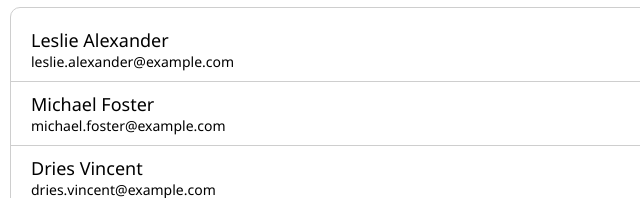
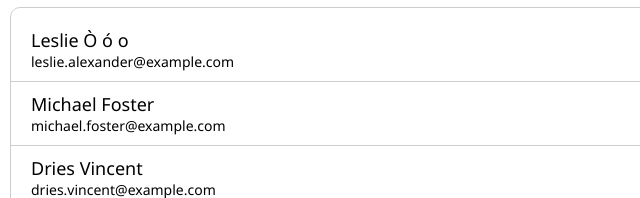
Before and after one commit to tienminhduong/test-git, a plain HTML site: page index.html in a window 1280 px wide. Shown: the part 343-541 px from the top of the page, 0-640 px from the left. Drawn offline with Linux system fonts and the light colour scheme.

Commit message:
ò ó ooooooooo

```diff
--- a/index.html
+++ b/index.html
@@ -20,7 +20,7 @@
     </div>
     <div class="list">
         <div class="item">
-            <p class="name">Leslie Alexander</p>
+            <p class="name">Leslie Ò ó o</p>
             <p class="email">leslie.alexander@example.com</p>
         </div>
         <div class="item">
```
